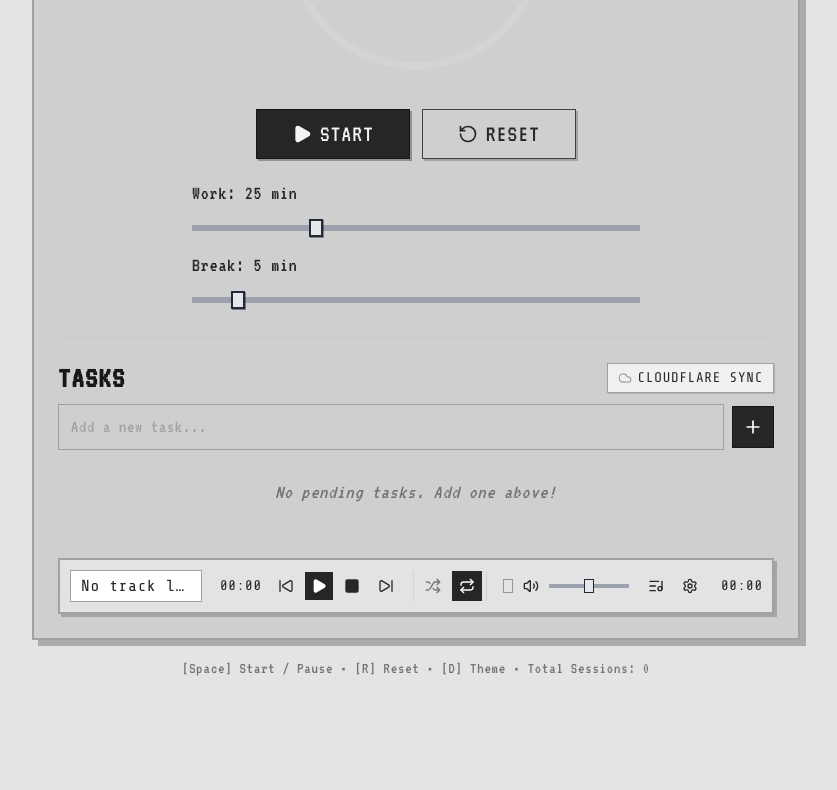
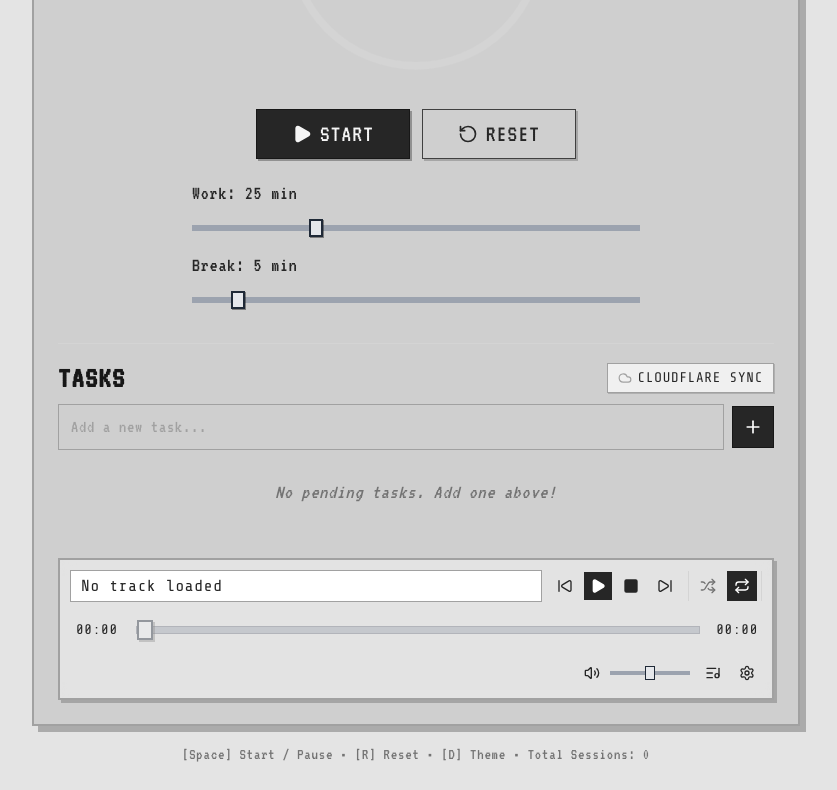
Before and after one commit to amoslives/pomoflow, a React (Vite) app: page / in a window 1280 px wide. Shown: the part 345-1135 px from the top of the page, without its empty margins (224-1061 px from the left). Before the commit the page ends 1049 px from the top, so only its background shows below. Built offline with nearby package versions, Linux system fonts and the light colour scheme.

Commit message:
Harden media playback and add seek controls (#25)

```diff
--- a/src/components/AudioPlayer.tsx
+++ b/src/components/AudioPlayer.tsx
@@ -99,13 +99,31 @@ export function AudioPlayer() {
   const [nativePlaylistTracks, setNativePlaylistTracks] = useState<NativePlaylistTrack[]>([]);
   const [nativePlaylistIndex, setNativePlaylistIndex] = useState(-1);
   const [isPlaylistMetadataLoading, setIsPlaylistMetadataLoading] = useState(false);
+  const [isLive, setIsLive] = useState(false);
+  const [playbackError, setPlaybackError] = useState('');
+  const [isSeeking, setIsSeeking] = useState(false);
+  const [seekPreview, setSeekPreview] = useState(0);
 
   const ytPlayerRef = useRef<any>(null);
   const timerIntervalRef = useRef<number | null>(null);
+  const pendingTrackRef = useRef<TrackItem | null>(null);
+  const handleNextTrackRef = useRef<() => void>(() => {});
+  const resumePositionRef = useRef(0);
+  const queueRef = useRef(queue);
+  const currentTrackIndexRef = useRef(currentTrackIndex);
+  const repeatModeRef = useRef(repeatMode);
+  const failedTrackIdsRef = useRef<Set<string>>(new Set());
+  const playTrackAtIndexRef = useRef<(index: number) => void>(() => {});
   const playlistMetadataCacheRef = useRef<Map<string, YouTubeVideoMetadata | null>>(new Map());
   const playlistSyncGenerationRef = useRef(0);
 
   const currentTrack: TrackItem | undefined = queue[currentTrackIndex];
+
+  useEffect(() => {
+    queueRef.current = queue;
+    currentTrackIndexRef.current = currentTrackIndex;
+    repeatModeRef.current = repeatMode;
+  }, [queue, currentTrackIndex, repeatMode]);
 
   // Save queue
   useEffect(() => {
@@ -221,6 +239,12 @@ export function AudioPlayer() {
     // If native YT playlist is playing and has multiple tracks, try native nextVideo
     if (currentTrack?.sourceType === 'youtube-playlist' && ytPlayerRef.current && typeof ytPlayerRef.current.nextVideo === 'function') {
       try {
+        const playlist = typeof ytPlayerRef.current.getPlaylist === 'function' ? ytPlayerRef.current.getPlaylist() || [] : [];
+        const playlistIndex = typeof ytPlayerRef.current.getPlaylistIndex === 'function' ? ytPlayerRef.current.getPlaylistIndex() : -1;
+        if (repeatMode === 'off' && playlist.length > 0 && playlistIndex >= playlist.length - 1) {
+          setIsPlaying(false);
+          return;
+        }
         ytPlayerRef.current.nextVideo();
         return;
       } catch {}
@@ -238,9 +262,19 @@ export function AudioPlayer() {
       unplayed
     );
 
+    if (nextIndex < 0) {
+      setIsPlaying(false);
+      return;
+    }
+
     setPlayedIndices((prev) => [...prev, nextIndex]);
+    setPlaybackError('');
     playTrackAtIndex(nextIndex);
   }, [queue, currentTrackIndex, isShuffle, repeatMode, playedIndices, currentTrack]);
+
+  useEffect(() => {
+    handleNextTrackRef.current = handleNextTrack;
+  }, [handleNextTrack]);
 
   // Play previous track
   const handlePrevTrack = useCallback(() => {
@@ -265,6 +299,10 @@ export function AudioPlayer() {
     const track = effectiveQueue[index];
     setCurrentTime(0);
     setDuration(0);
+    setSeekPreview(0);
+    setIsLive(false);
+    setPlaybackError('');
+    resumePositionRef.current = 0;
 
     playlistSyncGenerationRef.current += 1;
     setNativePlaylistTracks([]);
@@ -293,7 +331,11 @@ export function AudioPlayer() {
   };
 
   const loadYouTubeSource = (track: TrackItem) => {
-    if (!window.YT || !window.YT.Player) return;
+    if (!window.YT || !window.YT.Player) {
+      pendingTrackRef.current = track;
+      return;
+    }
+    pendingTrackRef.current = null;
 
     const onPlayerReady = (event: any) => {
       ytPlayerRef.current = event.target;
@@ -315,9 +357,13 @@ export function AudioPlayer() {
       // 1 = playing, 2 = paused, 0 = ended
       if (event.data === 1) {
         setIsPlaying(true);
+        setPlaybackError('');
+        const playingTrack = queueRef.current[currentTrackIndexRef.current];
+        if (playingTrack) failedTrackIdsRef.current.delete(playingTrack.id);
         syncNativePlaylist(event.target);
         try {
           const videoData = event.target.getVideoData();
+          setIsLive(Boolean(videoData?.isLive));
           if (videoData && videoData.title) {
             setLiveTitle(videoData.title);
           }
@@ -326,13 +372,36 @@ export function AudioPlayer() {
         setIsPlaying(false);
       } else if (event.data === 0) {
         // Track ended
-        handleNextTrack();
+        handleNextTrackRef.current();
       }
     };
 
-    const onError = () => {
-      // If video blocked or unavailable, skip to next track
-      handleNextTrack();
+    const onError = (event: any) => {
+      if (track.sourceType === 'youtube-playlist') {
+        try {
+          const playlist = event.target.getPlaylist?.() || [];
+          const index = event.target.getPlaylistIndex?.() ?? -1;
+          if (index >= 0 && index < playlist.length - 1) {
+            event.target.nextVideo();
+            return;
+          }
+        } catch {}
+      }
+
+      const failedIndex = currentTrackIndexRef.current;
+      const currentQueue = queueRef.current;
+      const failedTrack = currentQueue[failedIndex];
+      if (failedTrack) failedTrackIdsRef.current.add(failedTrack.id);
+      const candidates = currentQueue
+        .map((_, index) => index)
+        .filter((index) => !failedTrackIdsRef.current.has(currentQueue[index]?.id || ''))
+        .filter((index) => repeatModeRef.current !== 'off' || index > failedIndex);
+      if (candidates.length === 0) {
+        setIsPlaying(false);
+        setPlaybackError('This video is unavailable and there are no more playable tracks.');
+        return;
+      }
+      playTrackAtIndexRef.current(candidates[0]);
     };
 
     // If player already exists, use existing instance methods
@@ -390,6 +459,16 @@ export function AudioPlayer() {
     } catch {}
   };
 
+  useEffect(() => {
+    playTrackAtIndexRef.current = playTrackAtIndex;
+  });
+
+  useEffect(() => {
+    if (apiReady && pendingTrackRef.current) {
+      loadYouTubeSource(pendingTrackRef.current);
+    }
+  }, [apiReady]);
+
   // Sync playback time & duration
   useEffect(() => {
     if (isPlaying) {
@@ -399,11 +478,13 @@ export function AudioPlayer() {
             if (typeof ytPlayerRef.current.getCurrentTime === 'function') {
               const curr = ytPlayerRef.current.getCurrentTime() || 0;
               const dur = ytPlayerRef.current.getDuration() || 0;
-              setCurrentTime(curr);
+              resumePositionRef.current = curr;
+              if (!isSeeking) setCurrentTime(curr);
               setDuration(dur);
             }
             if (typeof ytPlayerRef.current.getVideoData === 'function') {
               const data = ytPlayerRef.current.getVideoData();
+              setIsLive(Boolean(data?.isLive));
               if (data && data.title && data.title !== liveTitle) {
                 setLiveTitle(data.title);
               }
@@ -425,7 +506,7 @@ export function AudioPlayer() {
     return () => {
       if (timerIntervalRef.current) clearInterval(timerIntervalRef.current);
     };
-  }, [isPlaying, currentTrack, liveTitle]);
+  }, [isPlaying, currentTrack, liveTitle, isSeeking]);
 
   // Toggle Play / Pause
   const handleTogglePlayPause = () => {
@@ -450,6 +531,16 @@ export function AudioPlayer() {
         playTrackAtIndex(currentTrackIndex);
       } else if (ytPlayerRef.current && typeof ytPlayerRef.current.playVideo === 'function') {
         try {
+          const playerState = typeof ytPlayerRef.current.getPlayerState === 'function'
+            ? ytPlayerRef.current.getPlayerState()
+            : null;
+          if (
+            resumePositionRef.current > 0
+            && (playerState === -1 || playerState === 5)
+            && typeof ytPlayerRef.current.seekTo === 'function'
+          ) {
+            ytPlayerRef.current.seekTo(resumePositionRef.current, true);
+          }
           ytPlayerRef.current.playVideo();
           setIsPlaying(true);
         } catch {
@@ -550,6 +641,21 @@ export function AudioPlayer() {
   };
 
   const displayTitle = liveTitle || currentTrack?.title || 'No track loaded';
+  const displayedTime = isSeeking ? seekPreview : currentTime;
+  const seekPercent = duration > 0 ? Math.min(100, Math.max(0, (displayedTime / duration) * 100)) : 0;
+
+  const commitSeek = (nextTime: number) => {
+    const clampedTime = Math.min(duration, Math.max(0, nextTime));
+    setCurrentTime(clampedTime);
+    setSeekPreview(clampedTime);
+    resumePositionRef.current = clampedTime;
+    setIsSeeking(false);
+    if (ytPlayerRef.current && typeof ytPlayerRef.current.seekTo === 'function') {
+      try {
+        ytPlayerRef.current.seekTo(clampedTime, true);
+      } catch {}
+    }
+  };
 
   return (
     <div className="w-full mt-5 font-pixel select-none">
@@ -752,21 +858,21 @@ export function AudioPlayer() {
       )}
 
       {/* Docked Retro Player Bar */}
-      <div className="w-full flex flex-col md:flex-row items-center gap-3 p-2.5 border-2 border-neutral-400 dark:border-neutral-700 bg-neutral-200/90 dark:bg-neutral-800/90 backdrop-blur-sm text-neutral-800 dark:text-neutral-200 shadow-[3px_3px_0px_rgba(0,0,0,0.2)]">
+      <div className="w-full flex flex-wrap items-center gap-2 p-2.5 border-2 border-neutral-400 dark:border-neutral-700 bg-neutral-200/90 dark:bg-neutral-800/90 backdrop-blur-sm text-neutral-800 dark:text-neutral-200 shadow-[3px_3px_0px_rgba(0,0,0,0.2)]">
         {/* Track Title Display */}
-        <div className="w-full md:w-56 lg:w-72 overflow-hidden px-2.5 py-1 bg-white dark:bg-neutral-900 border border-neutral-400 dark:border-neutral-600 text-sm sm:text-base flex items-center h-8">
+        <div className="order-[1] flex-1 min-w-40 overflow-hidden px-2.5 py-1 bg-white dark:bg-neutral-900 border border-neutral-400 dark:border-neutral-600 text-sm sm:text-base flex items-center h-8">
           <div className="w-full truncate font-mono-tech text-neutral-800 dark:text-neutral-200">
             {displayTitle}
           </div>
         </div>
 
         {/* Current Time */}
-        <div className="px-1.5 font-mono-tech text-sm min-w-[45px] text-center">
-          {formatTime(currentTime)}
+        <div className="order-[5] px-1.5 font-mono-tech text-sm min-w-[45px] text-center">
+          {isLive ? 'LIVE' : formatTime(displayedTime)}
         </div>
 
         {/* Transport Controls */}
-        <div className="flex items-center gap-1">
+        <div className="order-[2] flex items-center gap-1">
           <button
             type="button"
             onClick={handlePrevTrack}
@@ -809,7 +915,7 @@ export function AudioPlayer() {
         </div>
 
         {/* Shuffle & Repeat Controls */}
-        <div className="flex items-center gap-1 border-x border-neutral-300 dark:border-neutral-700 px-1">
+        <div className="order-[3] flex items-center gap-1 border-x border-neutral-300 dark:border-neutral-700 px-1">
           {/* Shuffle Mode Button */}
           <button
             type="button"
@@ -841,30 +947,45 @@ export function AudioPlayer() {
           </button>
         </div>
 
+        <div className="order-[4] basis-full h-0" aria-hidden="true" />
+
         {/* Seek Progress Slider */}
-        <div className="flex-1 w-full flex items-center px-1">
+        <div className="order-[6] flex-1 min-w-40 flex items-center px-1">
           <input
             type="range"
             min="0"
             max={duration || 100}
-            value={currentTime}
+            step="1"
+            value={isLive ? 0 : displayedTime}
+            onPointerDown={() => {
+              setSeekPreview(currentTime);
+              setIsSeeking(true);
+            }}
             onChange={(e) => {
               const newTime = Number(e.target.value);
-              setCurrentTime(newTime);
-              if (currentTrack?.sourceType !== 'ambient' && ytPlayerRef.current && typeof ytPlayerRef.current.seekTo === 'function') {
-                try {
-                  ytPlayerRef.current.seekTo(newTime, true);
-                } catch {}
-              }
+              setSeekPreview(newTime);
+              setIsSeeking(true);
             }}
-            disabled={!currentTrack || currentTrack.sourceType === 'ambient'}
-            className="retro-volume-slider w-full disabled:opacity-40"
-            aria-label="Track progress"
+            onPointerUp={(e) => commitSeek(Number(e.currentTarget.value))}
+            onKeyUp={(e) => commitSeek(Number(e.currentTarget.value))}
+            onBlur={(e) => isSeeking && commitSeek(Number(e.currentTarget.value))}
+            disabled={!currentTrack || currentTrack.sourceType === 'ambient' || isLive || duration <= 0}
+            className="retro-progress-slider w-full disabled:opacity-40"
+            style={{ '--seek-progress': `${seekPercent}%` } as React.CSSProperties}
+            aria-label={isLive ? 'Live stream progress is not seekable' : 'Seek through current track'}
+            aria-valuetext={isLive ? 'Live' : `${formatTime(displayedTime)} of ${formatTime(duration)}`}
           />
         </div>
 
+        {/* Total Time */}
+        <div className="order-[7] px-1 font-mono-tech text-sm min-w-[45px] text-center">
+          {isLive ? 'LIVE' : formatTime(duration)}
+        </div>
+
+        <div className="order-[8] basis-full h-0" aria-hidden="true" />
+
         {/* Volume controls */}
-        <div className="flex items-center gap-1.5">
+        <div className="order-[9] ml-auto flex items-center gap-1.5">
           <button
             type="button"
             onClick={() => setIsMuted(!isMuted)}
@@ -888,7 +1009,7 @@ export function AudioPlayer() {
         </div>
 
         {/* Playlist & Settings Drawers */}
-        <div className="flex items-center gap-1">
+        <div className="order-[10] flex items-center gap-1">
           <button
             type="button"
             onClick={() => {
@@ -924,11 +1045,12 @@ export function AudioPlayer() {
           </button>
         </div>
 
-        {/* Total Time */}
-        <div className="px-1 font-mono-tech text-sm min-w-[45px] text-center hidden sm:block">
-          {formatTime(duration)}
-        </div>
       </div>
+      {playbackError && (
+        <p role="alert" className="mt-2 text-sm font-mono-tech text-red-600 dark:text-red-400">
+          {playbackError}
+        </p>
+      )}
     </div>
   );
 }
--- a/src/index.css
+++ b/src/index.css
@@ -97,6 +97,84 @@ input[type="range"].retro-volume-slider::-webkit-slider-thumb {
   border: 1.5px solid #f3f4f6;
 }
 
+/* Playback seek scrubber */
+input[type="range"].retro-progress-slider {
+  -webkit-appearance: none;
+  appearance: none;
+  height: 24px;
+  background: transparent;
+  cursor: pointer;
+}
+
+input[type="range"].retro-progress-slider::-webkit-slider-runnable-track {
+  height: 8px;
+  border: 1px solid #6b7280;
+  background: linear-gradient(
+    to right,
+    #262626 0,
+    #262626 var(--seek-progress),
+    #9ca3af var(--seek-progress),
+    #9ca3af 100%
+  );
+}
+
+.dark input[type="range"].retro-progress-slider::-webkit-slider-runnable-track {
+  border-color: #9ca3af;
+  background: linear-gradient(
+    to right,
+    #e5e5e5 0,
+    #e5e5e5 var(--seek-progress),
+    #4b5563 var(--seek-progress),
+    #4b5563 100%
+  );
+}
+
+input[type="range"].retro-progress-slider::-webkit-slider-thumb {
+  -webkit-appearance: none;
+  appearance: none;
+  width: 16px;
+  height: 20px;
+  margin-top: -7px;
+  border: 2px solid #1f2937;
+  border-radius: 0;
+  background: #f3f4f6;
+  box-shadow: 2px 2px 0 rgba(0, 0, 0, 0.35);
+}
+
+.dark input[type="range"].retro-progress-slider::-webkit-slider-thumb {
+  border-color: #f3f4f6;
+  background: #262626;
+  box-shadow: 2px 2px 0 rgba(255, 255, 255, 0.2);
+}
+
+input[type="range"].retro-progress-slider:focus-visible {
+  outline: 2px solid #f97316;
+  outline-offset: 2px;
+}
+
+input[type="range"].retro-progress-slider:disabled {
+  cursor: not-allowed;
+}
+
+input[type="range"].retro-progress-slider::-moz-range-track {
+  height: 8px;
+  border: 1px solid #6b7280;
+  background: #9ca3af;
+}
+
+input[type="range"].retro-progress-slider::-moz-range-progress {
+  height: 8px;
+  background: #262626;
+}
+
+input[type="range"].retro-progress-slider::-moz-range-thumb {
+  width: 14px;
+  height: 18px;
+  border: 2px solid #1f2937;
+  border-radius: 0;
+  background: #f3f4f6;
+}
+
 @keyframes marquee {
   0% { transform: translateX(0%); }
   100% { transform: translateX(-50%); }
```
Also changed, not shown: src/utils/youtube.ts (+5 -5 lines), 1 other file (tests, documents, lock files or other folders).
